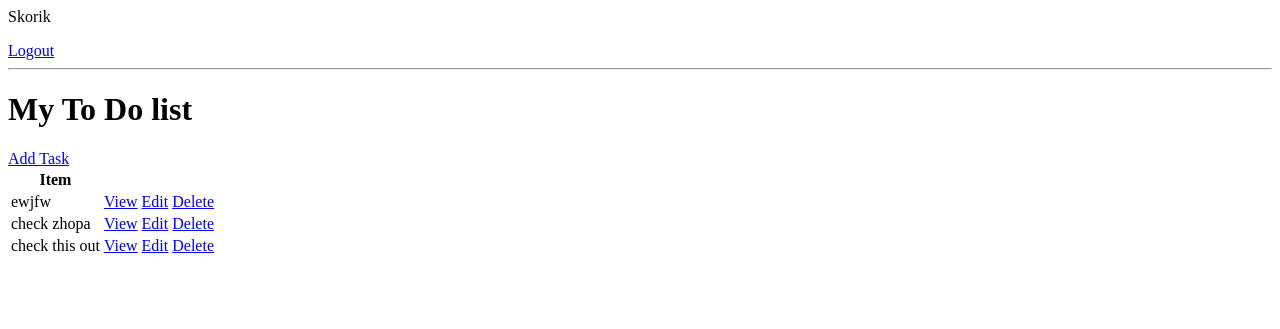
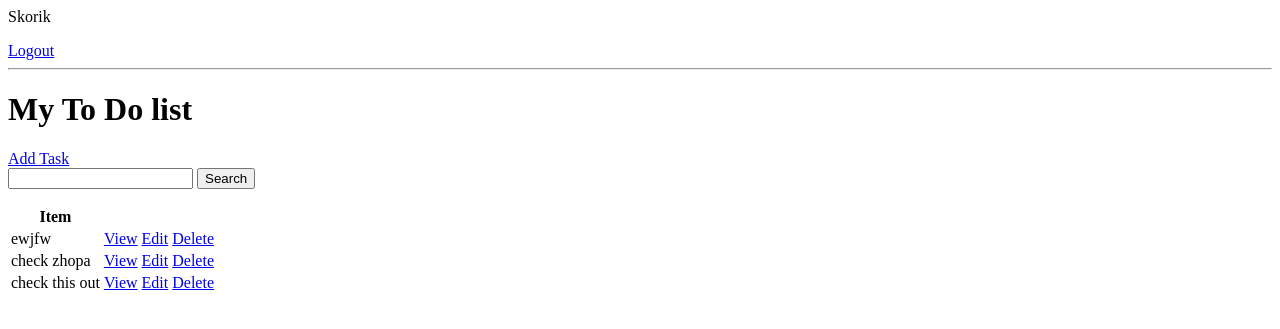
Before and after one commit to r-vvch/Ockham, a Django app: page / in a window 1280 px wide. Shown: the top 329 px of the page. Run offline with Django 3.2, Linux system fonts and the light colour scheme; a user stored in the database is signed in; data comes from the database, SQL or seed files in the repository; both versions use the stored data as it was after the commit.

Commit message:
add search functionality

```diff
--- a/todo_list/base/templates/base/task_list.html
+++ b/todo_list/base/templates/base/task_list.html
@@ -7,7 +7,15 @@
 
 <hr>
 <h1>My To Do list {{color}}</h1>
+
 <a href="{% url 'task-create' %}">Add Task</a>
+
+<form method="GET">
+    <label>
+        <input type='text' name='search-area' value="{{search_input}}">
+    </label>
+    <input type="submit" value="Search">
+</form>
 
 <table>
     <tr>
--- a/todo_list/base/views.py
+++ b/todo_list/base/views.py
@@ -47,6 +47,14 @@ class TaskList(LoginRequiredMixin, ListView):
         context = super().get_context_data(**kwargs)
         context['tasks'] = context['tasks'].filter(user=self.request.user)
         context['count'] = context['tasks'].filter(complete=False).count()
+
+        search_input = self.request.GET.get('search-area') or ''
+        if search_input:
+            context['tasks'] = context['tasks'].filter(
+                title__startswith=search_input)
+
+        context['search_input'] = search_input
+
         return context
 
 
```
Also changed, not shown: todo_list/db.sqlite3.
